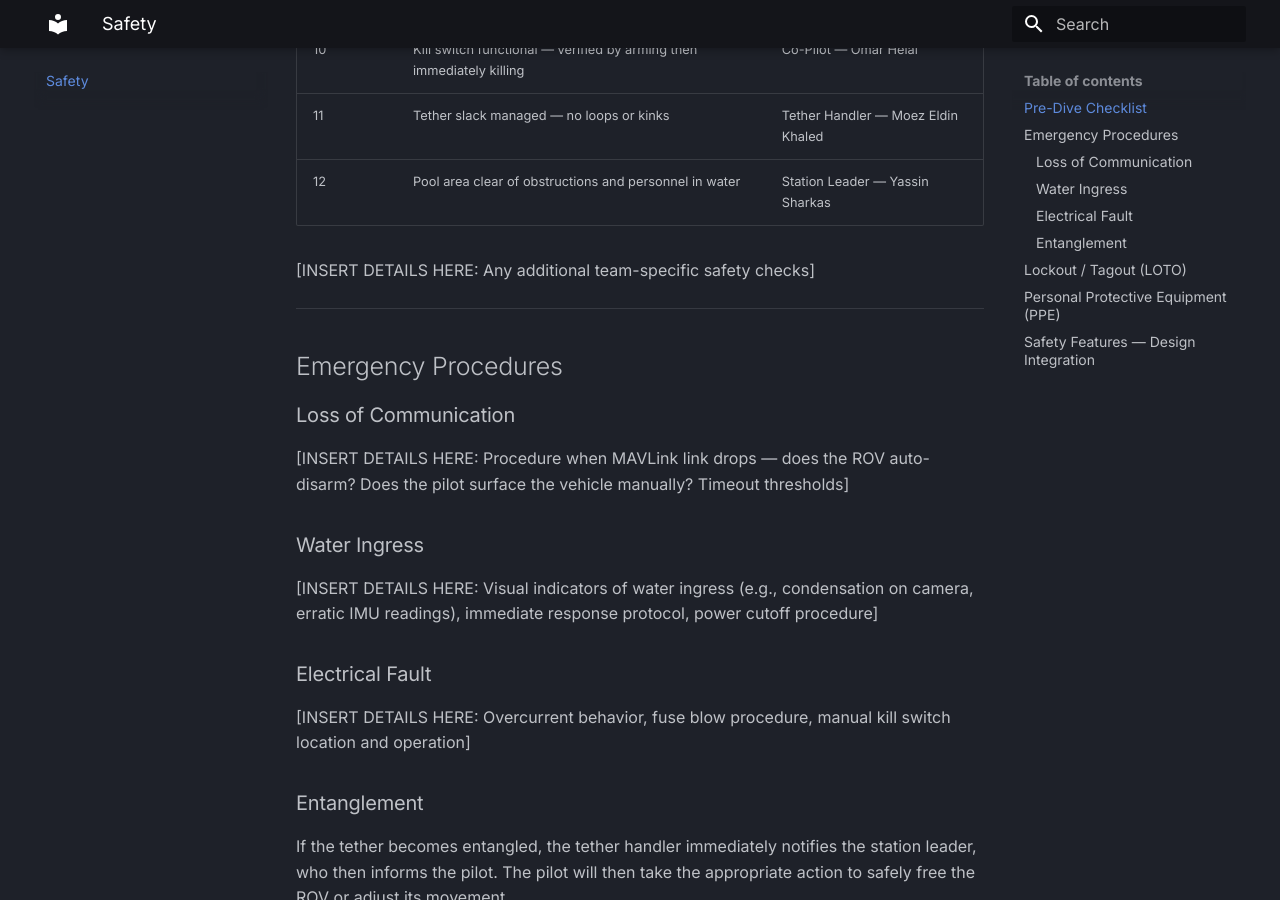
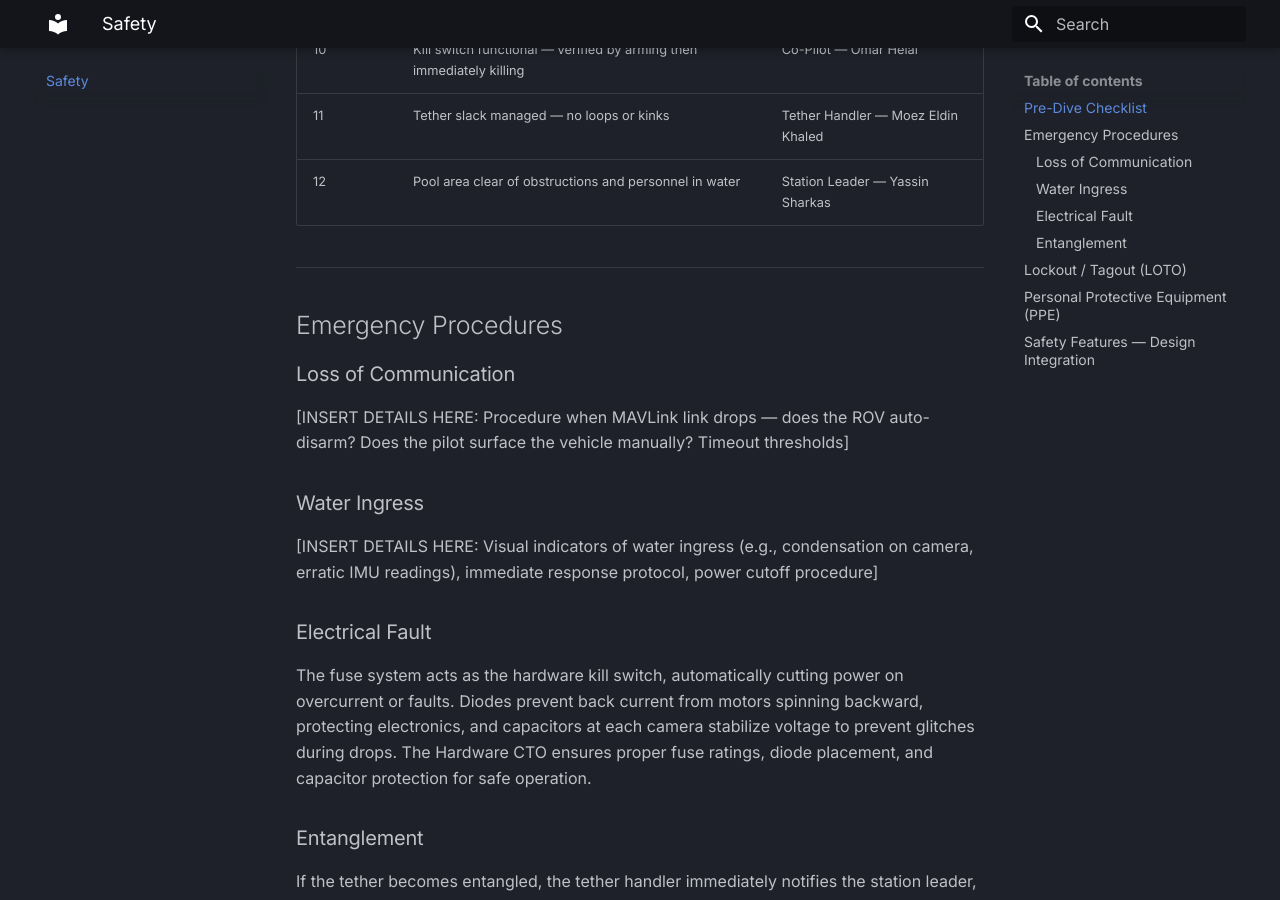
Before and after one commit to Enderboy2/rov, an MkDocs documentation site: the page built from docs/safety.md, in a window 1280 px wide and 900 px high, scrolled down 951 px. Built offline with MkDocs 1.6.1 and Material for MkDocs 9.7.7, drawn with Linux system fonts in a browser that asks for light colours.

Commit message:
electrical fault

```diff
--- a/docs/safety.md
+++ b/docs/safety.md
@@ -25,8 +25,6 @@ Safety is a core judging criterion in the MATE ROV competition. All procedures d
 | 11 | Tether slack managed — no loops or kinks | Tether Handler — Moez Eldin Khaled|
 | 12 | Pool area clear of obstructions and personnel in water | Station Leader — Yassin Sharkas |
 
-[INSERT DETAILS HERE: Any additional team-specific safety checks]
-
 ---
 
 ## Emergency Procedures
@@ -41,7 +39,7 @@ Safety is a core judging criterion in the MATE ROV competition. All procedures d
 
 ### Electrical Fault
 
-[INSERT DETAILS HERE: Overcurrent behavior, fuse blow procedure, manual kill switch location and operation]
+The fuse system acts as the hardware kill switch, automatically cutting power on overcurrent or faults. Diodes prevent back current from motors spinning backward, protecting electronics, and capacitors at each camera stabilize voltage to prevent glitches during drops. The Hardware CTO ensures proper fuse ratings, diode placement, and capacitor protection for safe operation.
 
 ### Entanglement
 
```
